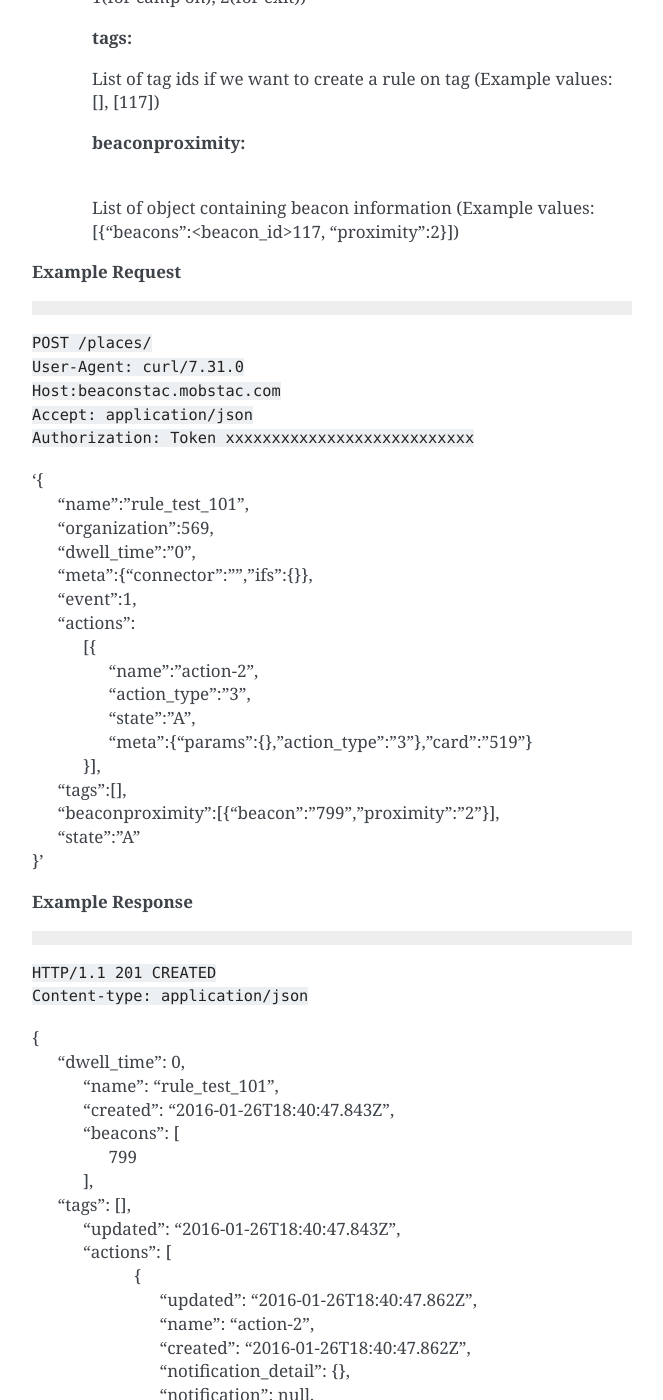
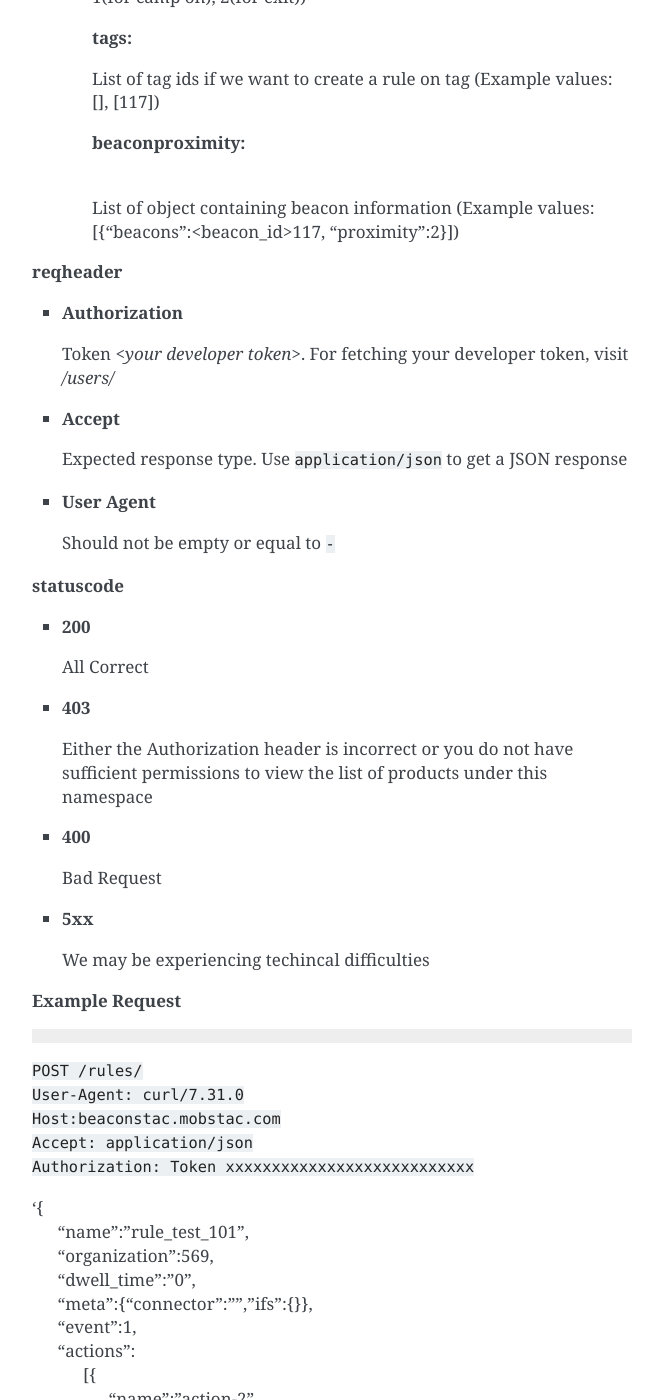
Before and after one commit to hulkco/beaconstac.github.io, a Jekyll site: the page api/rest_api.html, which Jekyll copies as it is, in a window 1280 px wide and 1400 px high, scrolled down 3771 px. Shown: the whole window, without its empty margins (448-1111 px from the left). Built offline with Jekyll 4.4.1, drawn with Linux system fonts in a browser that asks for light colours; some of the changed text lies outside the part shown.

Commit message:
Update the api docs

```diff
--- a/api/rest_api.html
+++ b/api/rest_api.html
@@ -272,12 +272,39 @@
 <p>List of object containing beacon information (Example values: [{&#8220;beacons&#8221;:&lt;beacon_id&gt;117, &#8220;proximity&#8221;:2}])</p>
 </div></blockquote>
 </div></blockquote>
+<p><strong>reqheader</strong></p>
+<ul>
+<li><p class="first"><strong>Authorization</strong></p>
+<p>Token &lt;<cite>your developer token</cite>&gt;. For fetching your developer token, visit <cite>/users/</cite></p>
+</li>
+<li><p class="first"><strong>Accept</strong></p>
+<p>Expected response type. Use <code class="docutils literal"><span class="pre">application/json</span></code> to get a JSON response</p>
+</li>
+<li><p class="first"><strong>User Agent</strong></p>
+<p>Should not be empty or equal to <code class="docutils literal"><span class="pre">-</span></code></p>
+</li>
+</ul>
+<p><strong>statuscode</strong></p>
+<ul>
+<li><p class="first"><strong>200</strong></p>
+<p>All Correct</p>
+</li>
+<li><p class="first"><strong>403</strong></p>
+<p>Either the Authorization header is incorrect or you do not have sufficient permissions to view the list of products under this namespace</p>
+</li>
+<li><p class="first"><strong>400</strong></p>
+<p>Bad Request</p>
+</li>
+<li><p class="first"><strong>5xx</strong></p>
+<p>We may be experiencing techincal difficulties</p>
+</li>
+</ul>
 <p><strong>Example Request</strong></p>
 <div class="highlight-http"><div class="highlight"><pre>
 </pre></div>
 </div>
 <div class="line-block">
-<div class="line"><code class="docutils literal"><span class="pre">POST</span> <span class="pre">/places/</span></code></div>
+<div class="line"><code class="docutils literal"><span class="pre">POST</span> <span class="pre">/rules/</span></code></div>
 <div class="line"><code class="docutils literal"><span class="pre">User-Agent:</span> <span class="pre">curl/7.31.0</span></code></div>
 <div class="line"><code class="docutils literal"><span class="pre">Host:beaconstac.mobstac.com</span></code></div>
 <div class="line"><code class="docutils literal"><span class="pre">Accept:</span> <span class="pre">application/json</span></code></div>
@@ -433,7 +460,7 @@
 <ul>
 <li><p class="first"><strong>Resource URL</strong></p>
 <div class="line-block">
-<div class="line"><code class="docutils literal"><span class="pre">PUT</span> <span class="pre">/rules/id</span></code></div>
+<div class="line"><code class="docutils literal"><span class="pre">PUT</span> <span class="pre">/rules/id/</span></code></div>
 </div>
 <table class="docutils field-list" frame="void" rules="none">
 <col class="field-name" />
@@ -591,7 +618,7 @@
 </pre></div>
 </div>
 <div class="line-block">
-<div class="line"><code class="docutils literal"><span class="pre">POST</span> <span class="pre">/places/</span></code></div>
+<div class="line"><code class="docutils literal"><span class="pre">PUT</span> <span class="pre">/rules/id/</span></code></div>
 <div class="line"><code class="docutils literal"><span class="pre">User-Agent:</span> <span class="pre">curl/7.31.0</span></code></div>
 <div class="line"><code class="docutils literal"><span class="pre">Host:beaconstac.mobstac.com</span></code></div>
 <div class="line"><code class="docutils literal"><span class="pre">Accept:</span> <span class="pre">application/json</span></code></div>
@@ -847,8 +874,8 @@
 <li><p class="first"><em>Get a list of all the places</em></p>
 <p><strong>Resource URL</strong></p>
 <div class="line-block">
-<div class="line"><code class="docutils literal"><span class="pre">GET</span> <span class="pre">/places</span></code></div>
-<div class="line"><code class="docutils literal"><span class="pre">GET</span> <span class="pre">/places/id</span></code></div>
+<div class="line"><code class="docutils literal"><span class="pre">GET</span> <span class="pre">/places/</span></code></div>
+<div class="line"><code class="docutils literal"><span class="pre">GET</span> <span class="pre">/places/id/</span></code></div>
 </div>
 <p>Returns a json encoded list of places</p>
 <p>Normalized fields returned by the api are</p>
@@ -1160,7 +1187,7 @@
 <li><p class="first"><em>Update a Place</em></p>
 <p><strong>Resource URL</strong></p>
 <div class="line-block">
-<div class="line"><code class="docutils literal"><span class="pre">PUT</span> <span class="pre">/places/id</span></code></div>
+<div class="line"><code class="docutils literal"><span class="pre">PUT</span> <span class="pre">/places/id/</span></code></div>
 </div>
 <blockquote>
 <div><table class="docutils field-list" frame="void" rules="none">
@@ -1274,11 +1301,11 @@
 <col class="field-name" />
 <col class="field-body" />
 <tbody valign="top">
-<tr class="field-odd field"><th class="field-name">201:</th><td class="field-body"></td>
-</tr>
-</tbody>
-</table>
-<p>Created successfully</p>
+<tr class="field-odd field"><th class="field-name">200:</th><td class="field-body"></td>
+</tr>
+</tbody>
+</table>
+<p>Ok</p>
 <table class="docutils field-list" frame="void" rules="none">
 <col class="field-name" />
 <col class="field-body" />
@@ -1457,11 +1484,11 @@
 <col class="field-name" />
 <col class="field-body" />
 <tbody valign="top">
-<tr class="field-odd field"><th class="field-name">201:</th><td class="field-body"></td>
-</tr>
-</tbody>
-</table>
-<p>Created successfully</p>
+<tr class="field-odd field"><th class="field-name">204:</th><td class="field-body"></td>
+</tr>
+</tbody>
+</table>
+<p>No Content</p>
 <table class="docutils field-list" frame="void" rules="none">
 <col class="field-name" />
 <col class="field-body" />
@@ -1544,13 +1571,6 @@
   </ul></li>
 </ul>
 </div>
-  <div role="note" aria-label="source link">
-    <h3>This Page</h3>
-    <ul class="this-page-menu">
-      <li><a href="_sources/rest_api.txt"
-            rel="nofollow">Show Source</a></li>
-    </ul>
-   </div>
 <div id="searchbox" style="display: none" role="search">
   <h3>Quick search</h3>
     <form class="search" action="search.html" method="get">
```
